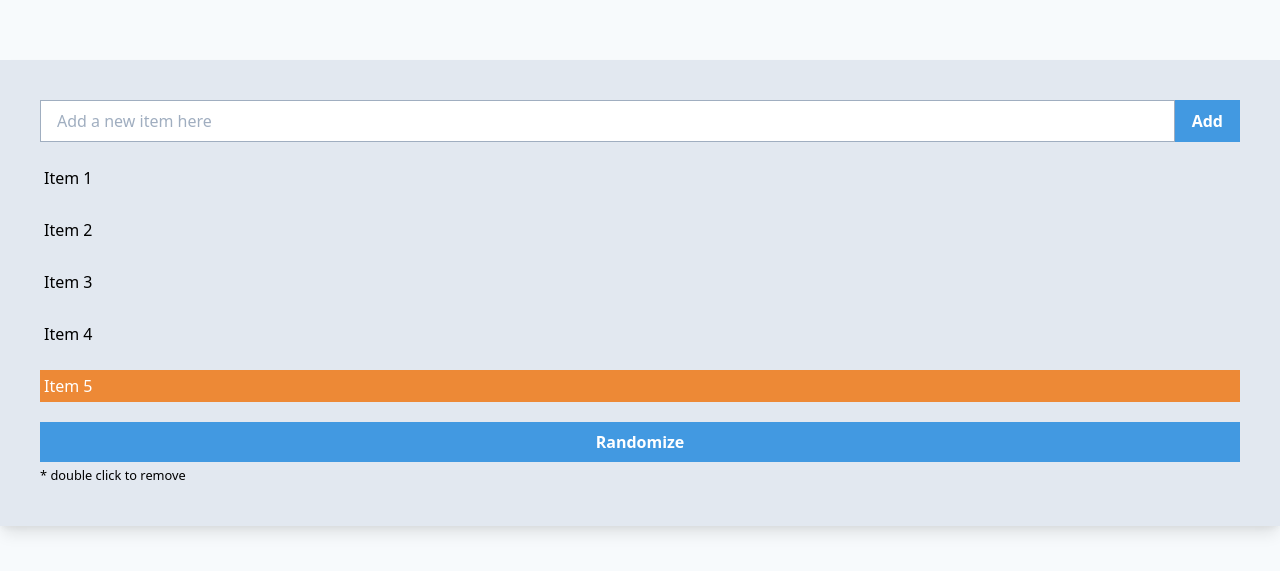
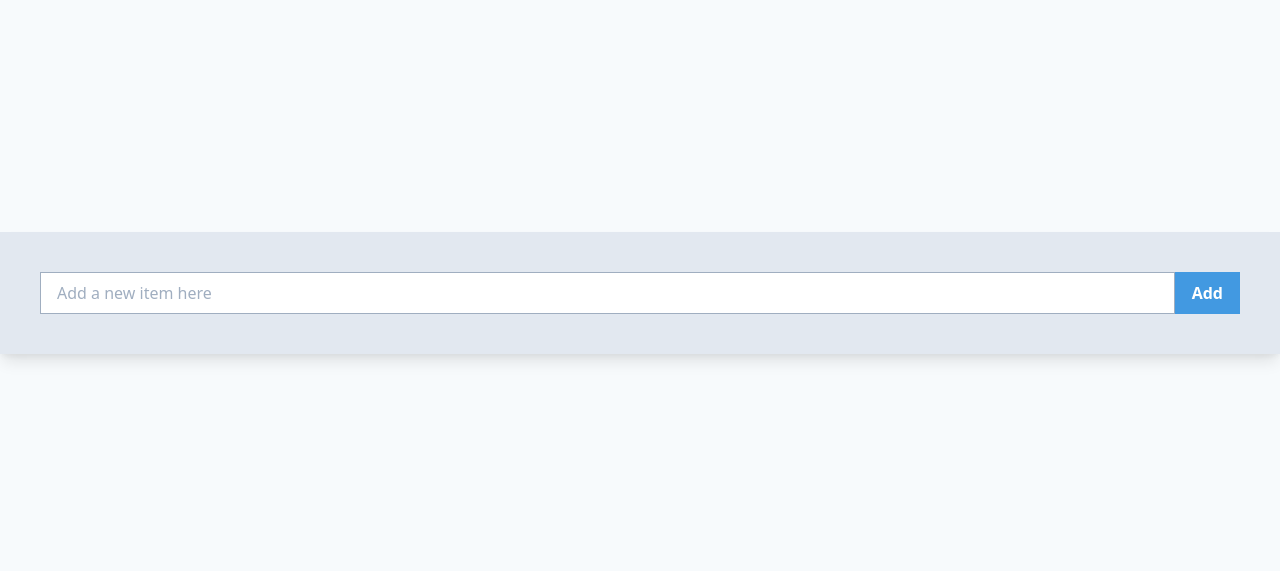
Before and after one commit to ad9999/random-item-picker-tailwindcss, a React (Create React App) app: page / in a window 1280 px wide. Shown: the part 107-678 px from the top of the page. Built offline with nearby package versions, Linux system fonts and the light colour scheme.

Commit message:
use localStorage to set/get items

```diff
--- a/src/App.js
+++ b/src/App.js
@@ -1,32 +1,20 @@
 import React, { useState } from 'react';
 import './App.css';
 
-const defItems = [
-  {
-    text: 'Item 1',
-    selected: false
-  },
-  {
-    text: 'Item 2',
-    selected: false
-  },
-  {
-    text: 'Item 3',
-    selected: false
-  },
-  {
-    text: 'Item 4',
-    selected: false
-  },
-  {
-    text: 'Item 5',
-    selected: true
-  },
-];
+const defItems = JSON.parse(localStorage.getItem('items')) || [];
+
+const setToStorage = items => {
+  localStorage.setItem('items', JSON.stringify(items));
+}
 
 function App() {
   const [items, setItems] = useState(defItems);
   const [inputValue, setInputValue] = useState('');
+
+  const updateItems = newItems => {
+    setToStorage(newItems);
+    setItems(newItems);
+  }
 
   const handleSubmit = e => {
     e.preventDefault();
@@ -37,9 +25,8 @@ function App() {
       }
       const newItems = [ ...items, newItem];
       setInputValue('');
-      setItems(newItems);
+      updateItems(newItems);
     }
-
   }
 
   const randomize = () => {
@@ -55,12 +42,12 @@ function App() {
         ? { ...item, selected: true }
         : { ...item, selected: false }
     );
-    setItems(newItems);
+    updateItems(newItems);
   };
 
   const removeItem = (i) => {
     const newItems = items.filter((_, idx) => idx !== i);
-    setItems(newItems);
+    updateItems(newItems);
   }
 
   return (
```
